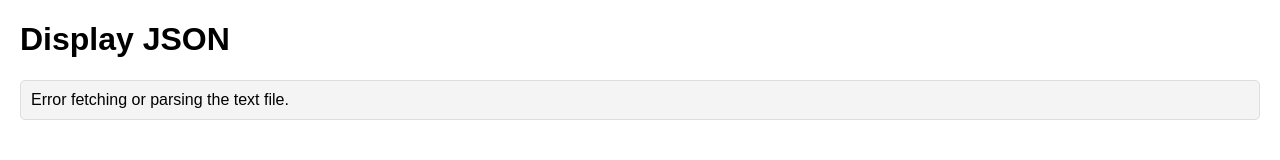
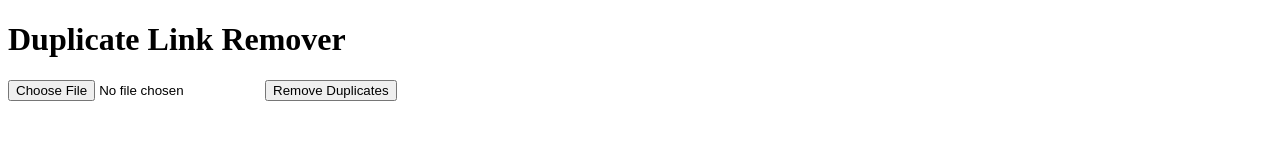
Before and after one commit to VampXDW/Proxy, a plain HTML site: page index.html in a window 1280 px wide. Drawn offline with Linux system fonts and the light colour scheme; no server answers.

Commit message:
Update index.html

```diff
--- a/index.html
+++ b/index.html
@@ -3,56 +3,47 @@
 <head>
     <meta charset="UTF-8">
     <meta name="viewport" content="width=device-width, initial-scale=1.0">
-    <title>Display JSON</title>
-    <style>
-        body {
-            font-family: Arial, sans-serif;
-            margin: 20px;
-        }
-        .json-display {
-            background-color: #f4f4f4;
-            border: 1px solid #ddd;
-            padding: 10px;
-            border-radius: 5px;
-            white-space: pre;
-            max-height: 500px;
-            overflow: auto;
-        }
-    </style>
+    <title>Duplicate Link Remover</title>
 </head>
 <body>
-    <h1>Display JSON</h1>
-    <div class="json-display" id="json-container">
-        <!-- JSON content will be inserted here -->
-    </div>
+    <h1>Duplicate Link Remover</h1>
+    <input type="file" id="fileInput" accept=".txt">
+    <button onclick="processFile()">Remove Duplicates</button>
+    <pre id="output"></pre>
 
     <script>
-        // URL of the raw text file on GitHub
-        const url = 'https://raw.githubusercontent.com/VampXDH/Proxy/main/proxy.txt';
+        function processFile() {
+            const fileInput = document.getElementById('fileInput');
+            const file = fileInput.files[0];
 
-        // Function to fetch the raw text file and convert it to JSON format
-        async function fetchAndDisplayJSON() {
-            try {
-                const response = await fetch(url);
-                const text = await response.text();
-                const lines = text.split('\n');
+            if (!file) {
+                alert('Please select a file first.');
+                return;
+            }
 
-                const jsonObject = {};
-                lines.forEach((line, index) => {
-                    if (line.trim()) { // Avoid adding empty lines
-                        jsonObject[`value${index + 1}`] = line.trim();
-                    }
-                });
+            const reader = new FileReader();
+            reader.onload = function(event) {
+                const content = event.target.result;
+                const lines = content.split('\n').map(line => line.trim()).filter(line => line);
+                const uniqueLines = [...new Set(lines)];
+                const output = uniqueLines.join('\n');
 
-                document.getElementById('json-container').textContent = JSON.stringify(jsonObject, null, 2);
-            } catch (error) {
-                console.error('Error fetching or parsing the text file:', error);
-                document.getElementById('json-container').textContent = 'Error fetching or parsing the text file.';
-            }
+                // Display the result
+                document.getElementById('output').textContent = output;
+
+                // Optionally, you can download the result as a file
+                const blob = new Blob([output], { type: 'text/plain' });
+                const url = URL.createObjectURL(blob);
+                const a = document.createElement('a');
+                a.href = url;
+                a.download = 'unique_links.txt';
+                document.body.appendChild(a);
+                a.click();
+                document.body.removeChild(a);
+            };
+
+            reader.readAsText(file);
         }
-
-        // Fetch and display JSON on page load
-        fetchAndDisplayJSON();
     </script>
 </body>
 </html>
```
